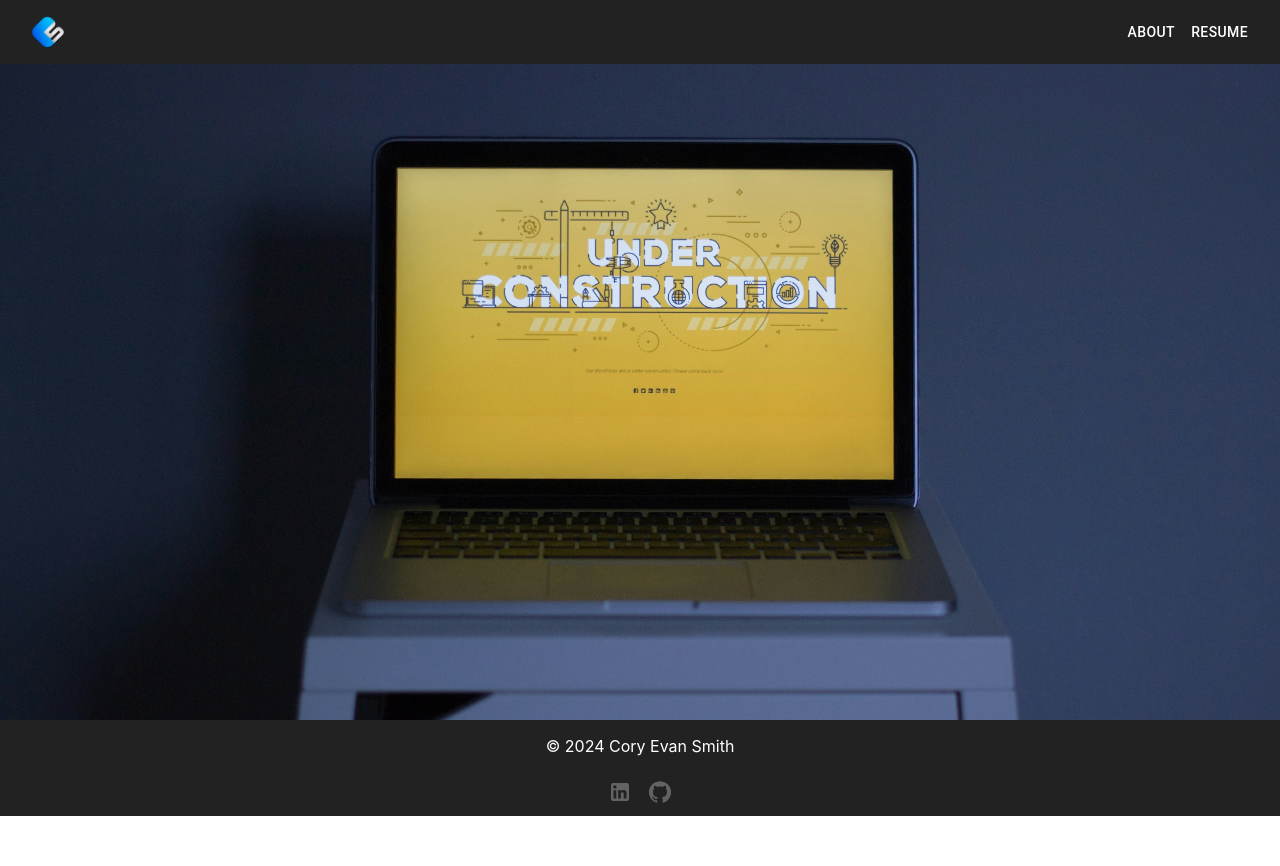
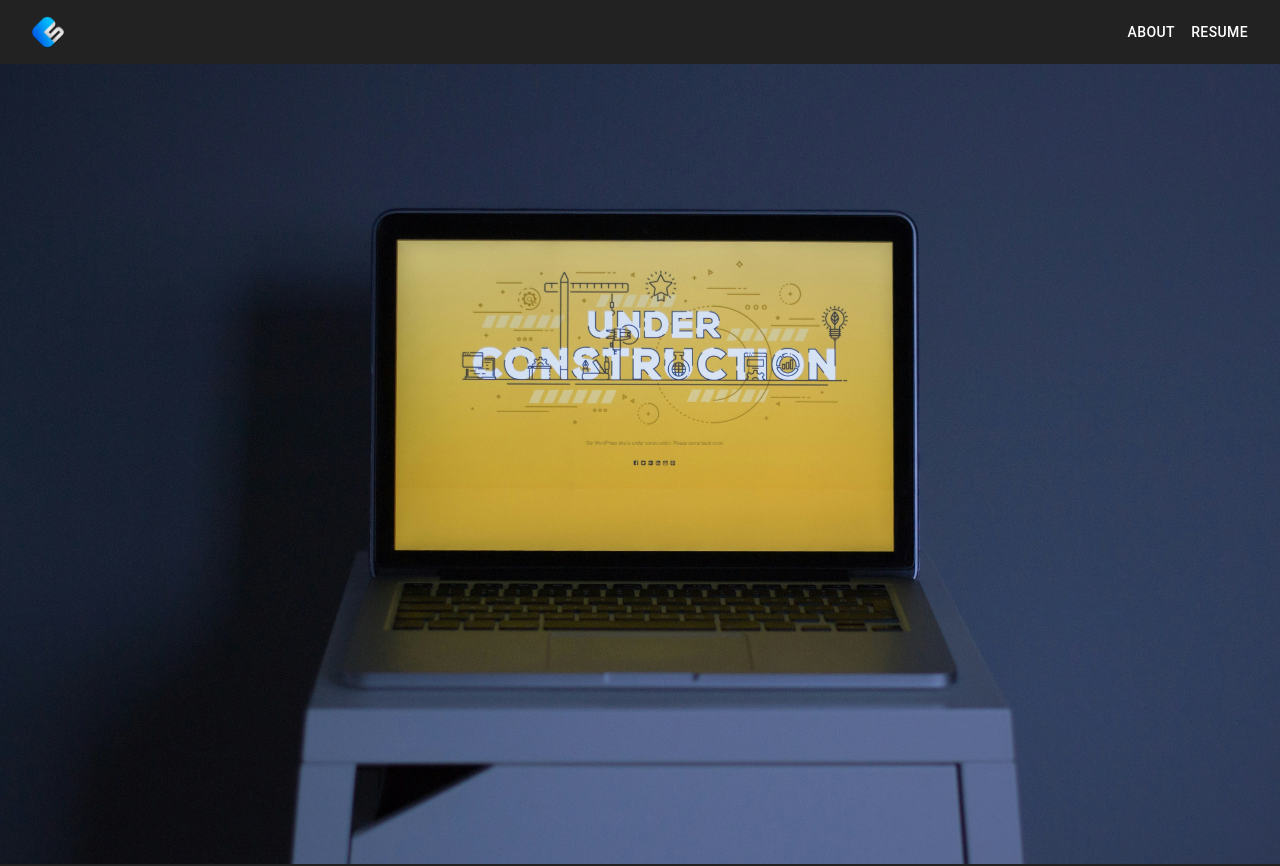
Before and after one commit to coryevansmith/website, a React (Create React App) app: page / in a window 1280 px wide. Shown: the top 866 px of the page. Before the commit the page ends 816 px from the top, so only its background shows below. Built offline with nearby package versions, Linux system fonts and the light colour scheme.

Commit message:
fixing home

```diff
--- a/src/pages/home.js
+++ b/src/pages/home.js
@@ -14,7 +14,7 @@ function Home() {
   return (
     <Box
       style={{
-        minHeight: "calc(100vh - 10vh - 64px)",
+        minHeight: "50rem",
         display: "flex",
         justifyContent: "center",
         alignItems: "center",
```
